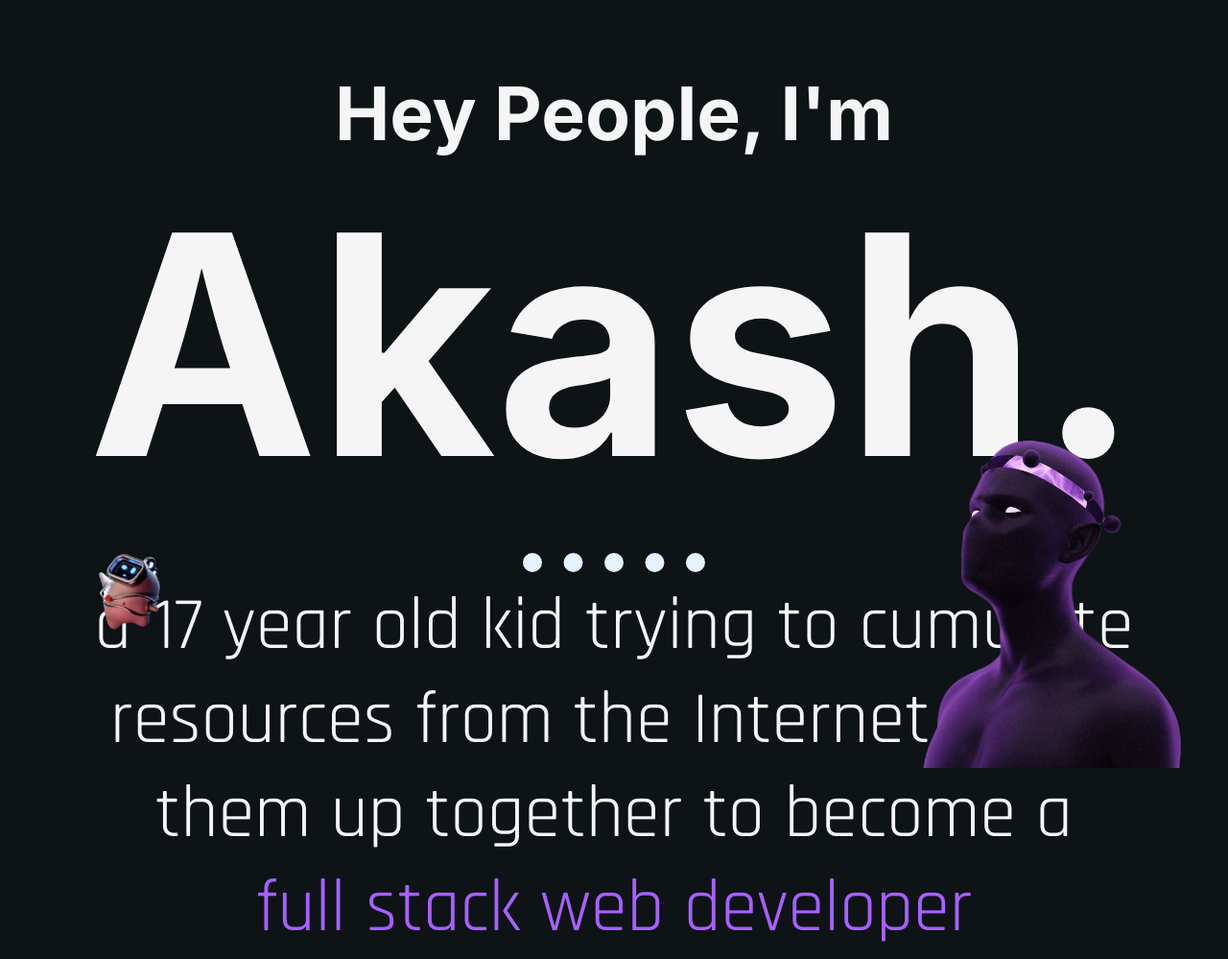
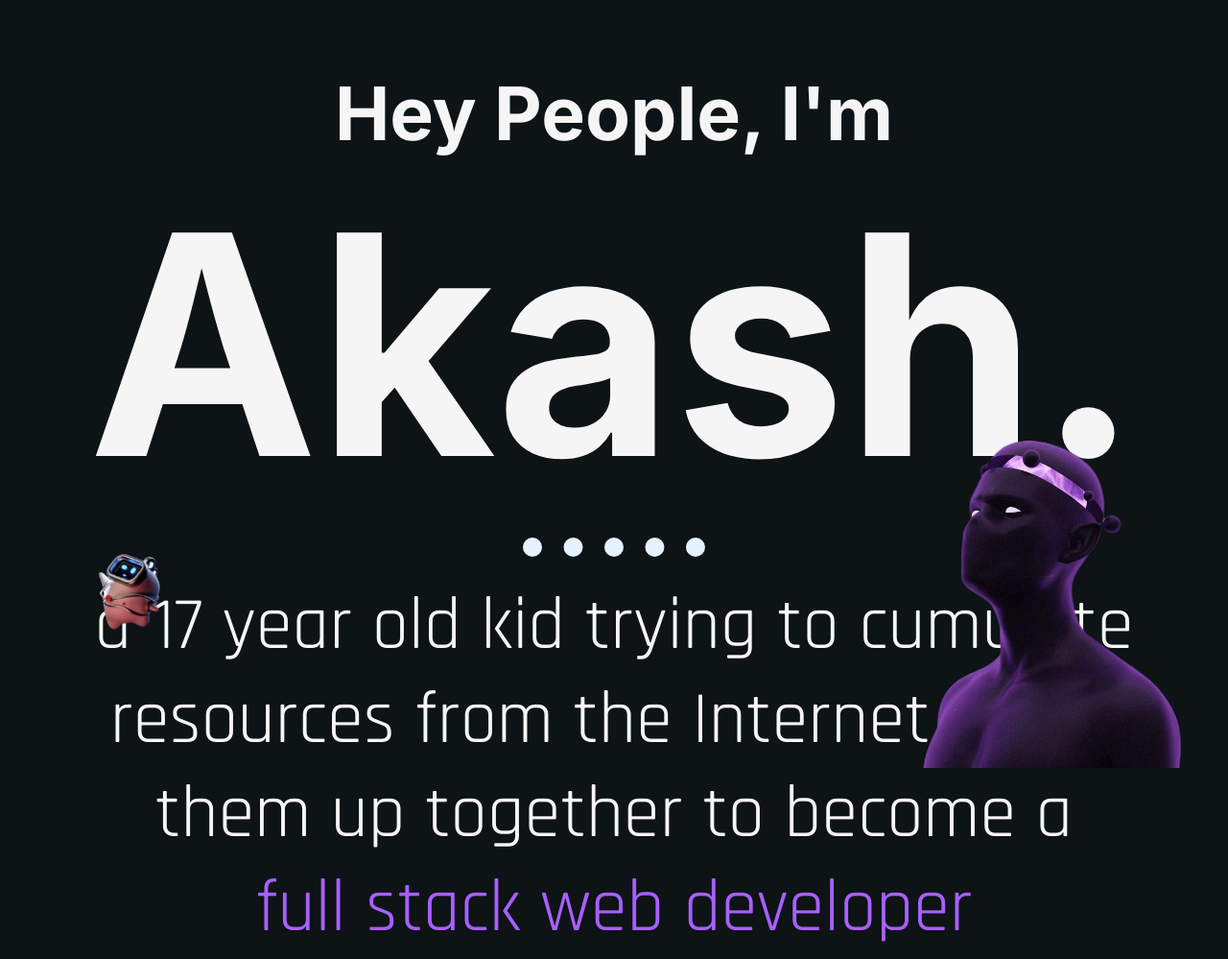
Before and after one commit to whoakashpatel/personal-site, a plain HTML site: page index.html in a window 1280 px wide. Shown: the top 999 px of the page at 96% size. Drawn offline with Linux system fonts and the light colour scheme; a web font is replaced by a local one.

Commit message:
Update index.html

```diff
--- a/index.html
+++ b/index.html
@@ -14,7 +14,7 @@
 
   <p class="pretext">Hey People, I'm</p>
   <h1>Akash.</h1>
-  <hr>
+  <hr class="hr1">
   <p class="htext">a 17 year old kid trying to cumulate resources from the Internet & pile them up together to become a</p>
   <p class="htext atext">full stack web developer</p>
   <hr>
```
